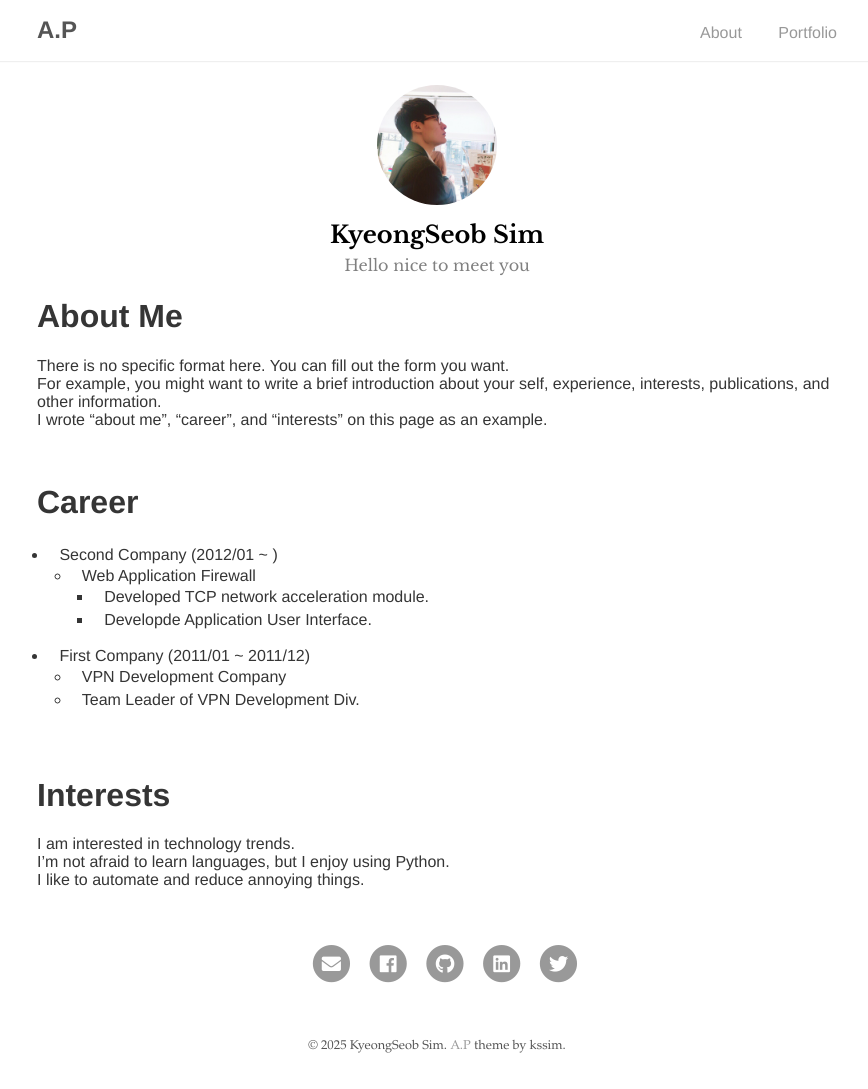
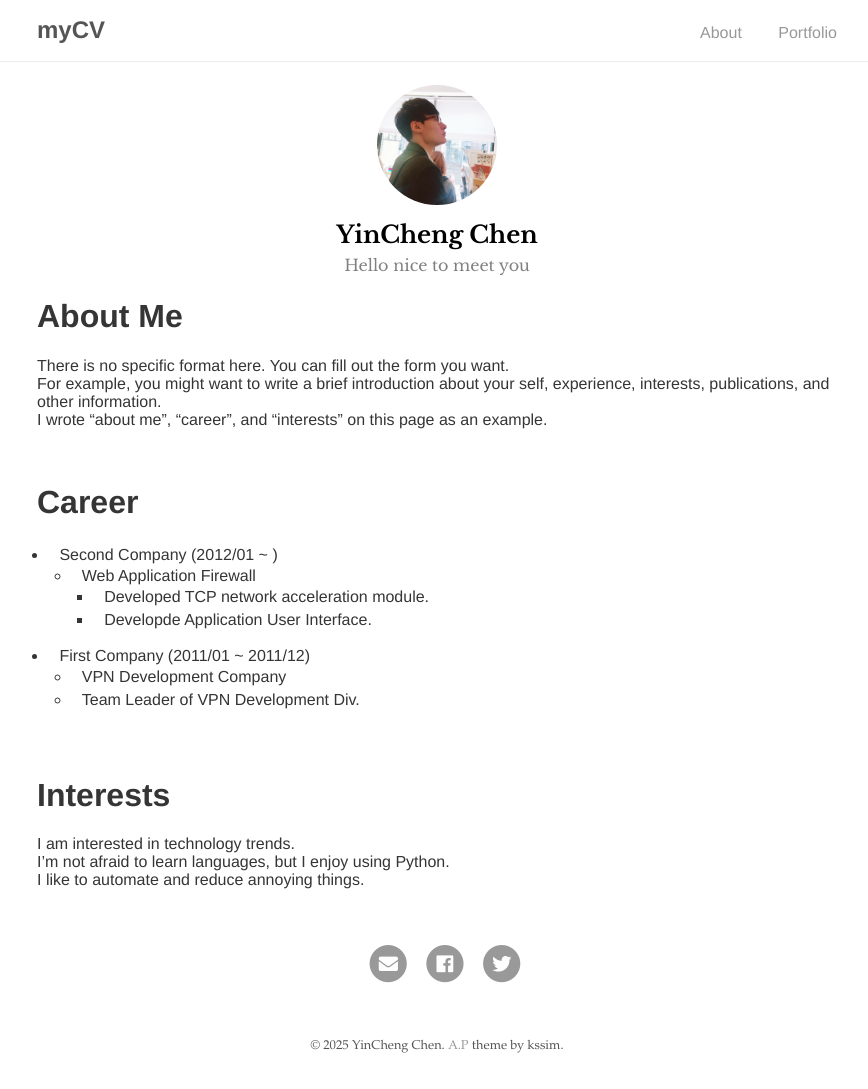
Before and after one commit to YinchengChen23/myCV, a Jekyll site: the page built from index.md, in a window 1280 px wide. Shown: the whole page, without its empty margins (203-1071 px from the left). Built offline with Jekyll 4.4.1, drawn with Linux system fonts in a browser that asks for light colours; our own code applies the rules of GitHub Pages for plain Markdown files.

Commit message:
Update _config.yml

```diff
--- a/_config.yml
+++ b/_config.yml
@@ -1,14 +1,13 @@
 # Site settings
-title: A.P
-baseurl: "/ap"
-url: "https://kssim.github.io"
-google_analytics: # Tracking ID, e.g. "UA-000000-01"
+title: myCV
+baseurl: "/Leo"
+url: "https://yinchengchen23.github.io"
 
 # Author
 author:
-  name: KyeongSeob Sim
+  name: YinCheng Chen
   desc: Hello nice to meet you
-  email: ksub0912@gmail.com
+  email: yin.cheng.23@gmail.com
   selfie: assets/img/profile.jpg
 
 # social
@@ -18,12 +17,8 @@ social:
   bitbucket:
   dribbble:
   facebook: Test
-  flickr:
-  github: kssim
-  google_plus:
   instagram:
   keybase:
-  linkedin: https://www.linkedin.com/in/kssim/
   pinterest:
   reddit:
   soundcloud:
@@ -59,4 +54,3 @@ exclude:
   - "*.gem"
   - "LICENSE"
   - "READE.md"
-  - "screenshot.png"
```
